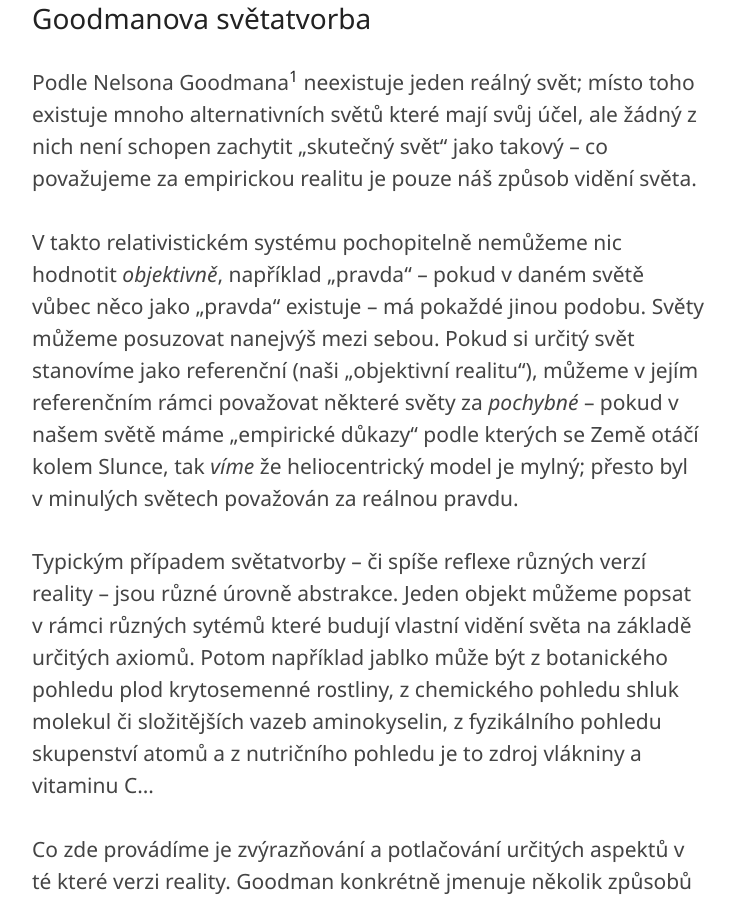
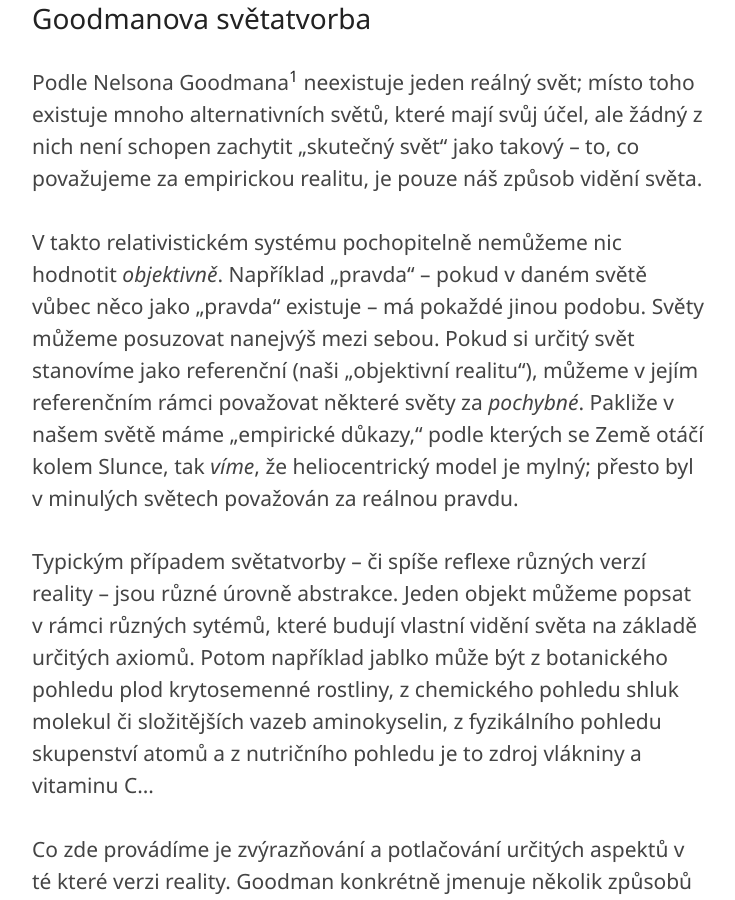
Before and after one commit to jnv/bitoff.cz, a Jekyll site: the page built from _posts/2015-09-18-zsnm3456.md, in a window 1280 px wide and 900 px high, scrolled down 530 px. Shown: the whole window, without its empty margins (272-1007 px from the left). Built offline with Jekyll 4.4.1, drawn with Linux system fonts in a browser that asks for light colours; some web fonts are replaced; some of the changed text lies outside the part shown.

Commit message:
zsnm3456: grammar and stylistic corrections

```diff
--- a/_posts/2015-09-18-zsnm3456.md
+++ b/_posts/2015-09-18-zsnm3456.md
@@ -10,23 +10,23 @@
 
 # Goodmanova světatvorba
 
-Podle Nelsona Goodmana[^goodman] neexistuje jeden reálný svět; místo toho existuje mnoho alternativních světů které mají svůj účel, ale žádný z nich není schopen zachytit „skutečný svět“ jako takový – co považujeme za empirickou realitu je pouze náš způsob vidění světa.
+Podle Nelsona Goodmana[^goodman] neexistuje jeden reálný svět; místo toho existuje mnoho alternativních světů, které mají svůj účel, ale žádný z nich není schopen zachytit „skutečný svět“ jako takový – to, co považujeme za empirickou realitu, je pouze náš způsob vidění světa.
 
 [^goodman]: [Goodman, Nelson. Způsoby světatvorby.](http://www.fysis.cz/filosofiecz/texty/zuska/goodman/ww.htm)
 
-V takto relativistickém systému pochopitelně nemůžeme nic hodnotit _objektivně_, například „pravda“ – pokud v daném světě vůbec něco jako „pravda“ existuje – má pokaždé jinou podobu. Světy můžeme posuzovat nanejvýš mezi sebou. Pokud si určitý svět stanovíme jako referenční (naši „objektivní realitu“), můžeme v jejím referenčním rámci považovat některé světy za _pochybné_ – pokud v našem světě máme „empirické důkazy“ podle kterých se Země otáčí kolem Slunce, tak _víme_ že heliocentrický model je mylný; přesto byl v minulých světech považován za reálnou pravdu.
+V takto relativistickém systému pochopitelně nemůžeme nic hodnotit _objektivně_. Například „pravda“ – pokud v daném světě vůbec něco jako „pravda“ existuje – má pokaždé jinou podobu. Světy můžeme posuzovat nanejvýš mezi sebou. Pokud si určitý svět stanovíme jako referenční (naši „objektivní realitu“), můžeme v jejím referenčním rámci považovat některé světy za _pochybné_. Pakliže v našem světě máme „empirické důkazy,“ podle kterých se Země otáčí kolem Slunce, tak _víme_, že heliocentrický model je mylný; přesto byl v minulých světech považován za reálnou pravdu.
 
-Typickým případem světatvorby – či spíše reflexe různých verzí reality – jsou různé úrovně abstrakce. Jeden objekt můžeme popsat v rámci různých sytémů které budují vlastní vidění světa na základě určitých axiomů. Potom například jablko může být z botanického pohledu plod krytosemenné rostliny, z chemického pohledu shluk molekul či složitějších vazeb aminokyselin, z fyzikálního pohledu skupenství atomů a z nutričního pohledu je to zdroj vlákniny a vitaminu C…
+Typickým případem světatvorby – či spíše reflexe různých verzí reality – jsou různé úrovně abstrakce. Jeden objekt můžeme popsat v rámci různých sytémů, které budují vlastní vidění světa na základě určitých axiomů. Potom například jablko může být z botanického pohledu plod krytosemenné rostliny, z chemického pohledu shluk molekul či složitějších vazeb aminokyselin, z fyzikálního pohledu skupenství atomů a z nutričního pohledu je to zdroj vlákniny a vitaminu C…
 
-Co zde provádíme je zvýrazňování a potlačování určitých aspektů v té které verzi reality. Goodman konkrétně jmenuje několik způsobů světatvorby: _kompozice / dekompozice_ – stejnou věc můžeme rozložit – či složit více způsoby; _zvýrazňování_ – záměrně vyzdvihujeme určité aspekty světa; _uspořádání_ – jaký je vnitřní řád světa[^desitkova]; _vylučování a doplňování_ – přidává či ubírá některé prvky ze světa; _deformace_ – zkreslení či naopak korekce některých aspektů.
+Co zde provádíme je zvýrazňování a potlačování určitých aspektů v té které verzi reality. Goodman konkrétně jmenuje několik způsobů světatvorby: _kompozice / dekompozice_ – stejnou věc můžeme rozložit či složit více způsoby; _zvýrazňování_ – záměrně vyzdvihujeme určité aspekty světa; _uspořádání_ – jaký je vnitřní řád světa[^desitkova]; _vylučování a doplňování_ – přidává či ubírá některé prvky ze světa; _deformace_ – zkreslení či naopak korekce některých aspektů.
 
 [^desitkova]: Krásným příkladem je dominance desítkové soustavy v našem světě; proč slavíme „kulatá“ výročí a měříme dekády, staletí či milénia? Nejspíše proto, že máme deset prstů…
 
-Krásné na Goodmanově [irrealismu](https://en.wikipedia.org/wiki/Irrealism_%28philosophy%29) je, že je prakticky neprůstřelný. I pokud jej zavrhnete, děje se tak _ve vaší verzi světa_, s čímž ovšem Goodmanova teorie tak nějak počítá.
+Krásné na Goodmanově [irrealismu](https://en.wikipedia.org/wiki/Irrealism_%28philosophy%29) je, že je prakticky neprůstřelný (odborněji nefalzifikovatelný). I pokud jej zavrhnete, děje se tak _ve vaší verzi světa_, s čímž ovšem Goodmanova teorie tak nějak počítá.
 
-Pochopitelně ani Goodmanova teorie není vyňatá sama ze sebe, přesněji řečeno _světatvorba je jeden z pohledů na světatvorbu_. Tím že nám Goodman nabízí určité nástroje pro světatvorbu provádí určitou redukci pohledu na realitu. Zároveň je zapotřebí mít na paměti že pokud posuzujeme světy mezi sebou, činíme tak z pozice „našeho světa.“ To určuje jaké aspekty v porovnání zvýrazníme či vynecháme…
+Pochopitelně ani Goodmanova teorie není vyňatá sama ze sebe – přesněji řečeno, _světatvorba je pouze jeden z pohledů na světatvorbu_. Tím, že nám Goodman nabízí určité nástroje pro světatvorbu, provádí určitou redukci pohledu na realitu. Zároveň je zapotřebí mít na paměti, že pokud posuzujeme světy mezi sebou, činíme tak z pozice „našeho světa.“ To určuje jaké aspekty v porovnání zvýrazníme či vynecháme…
 
-Už vás z toho bolí hlava? Pustíme si radši písníčku.
+Už vás z toho bolí hlava? Pustíme si radši písničku.
 
 <figure class="full">
 <div class="embed">
@@ -34,7 +34,7 @@
 </iframe>
 </div>
 <figcaption>
-[Röyksopp - Remind Me](https://www.youtube.com/watch?v=1Xhdy9zBEws): Videoklip v infografikách mnoha světů.
+[Röyksopp – Remind Me](https://www.youtube.com/watch?v=1Xhdy9zBEws): Videoklip v infografikách mnoha světů.
 </figcaption>
 </figure>
 
```
Also changed, not shown: other parts of _posts/2015-09-18-zsnm3456.md (+16 -16 lines).
